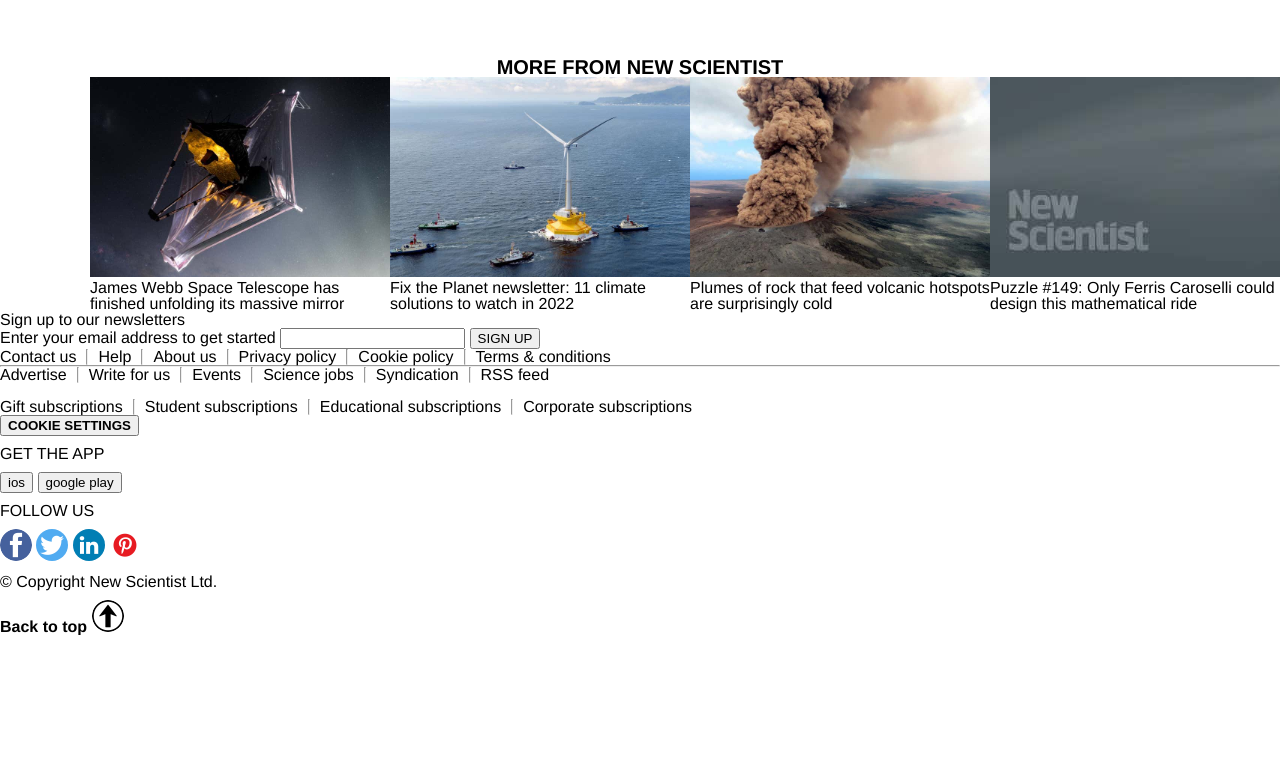
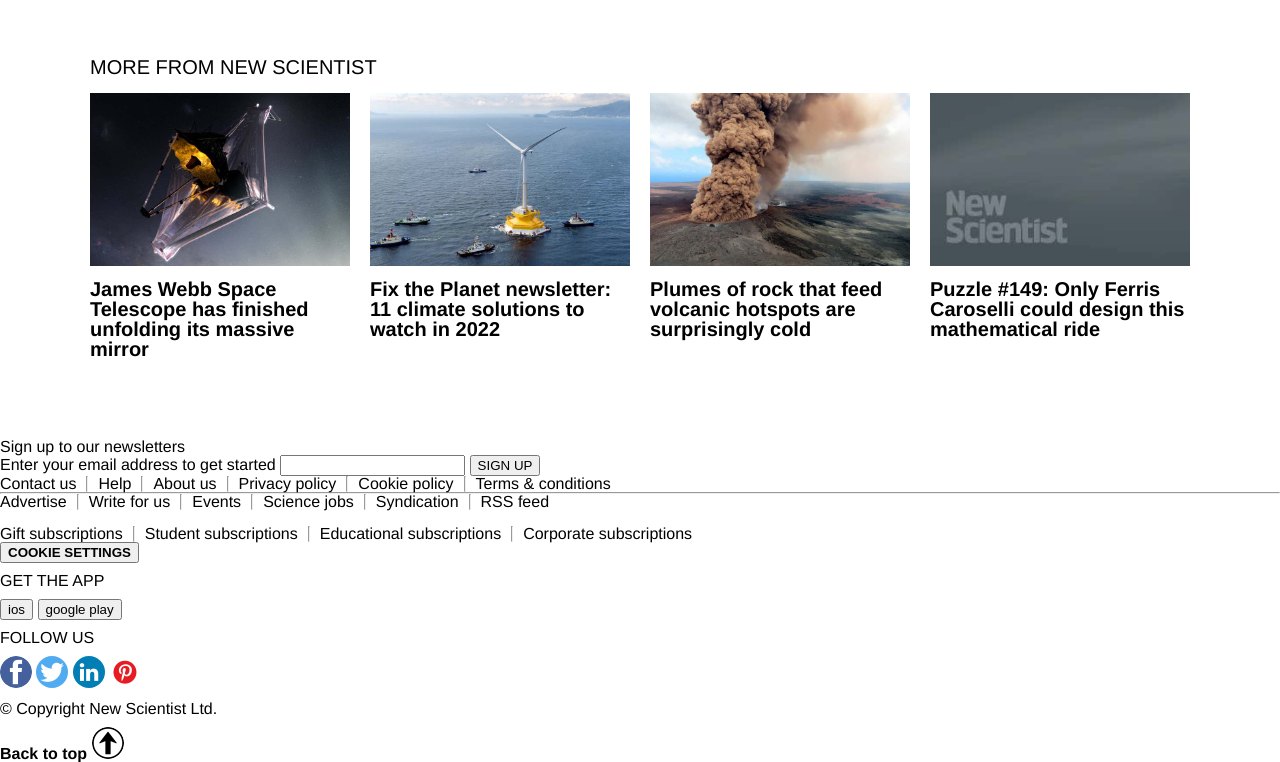
Before and after one commit to curly08/article-clone, a plain HTML site: page index.html in a window 1280 px wide. Shown: the part 2003-2765 px from the top of the page. Before the commit the page ends 2638 px from the top, so only its background shows below. Drawn offline with Linux system fonts and the light colour scheme.

Commit message:
Style 'more content' section

```diff
--- a/style.css
+++ b/style.css
@@ -310,21 +310,35 @@ body > aside {
 
 .more-content {
   max-width: 1100px;
-  margin: 30px auto 0 auto;
+  margin: 30px auto 80px auto;
 }
 
 .more-content > h1{
-  text-align: center;
   font-size: 20px;
-  font-weight: 600;
 }
 
 .content-thumbnail {
-  width: 300px;
+  max-width: 260px;
+}
+
+.articles h1 {
+  font-size: 20px;
+  font-weight: 700;
+  margin-top: 10px;
+}
+
+.articles a:hover {
+  color:rgb(0, 195, 255);
 }
 
 .articles {
   display: flex;
+  justify-content: space-between;
+  margin-top: 16px;
+}
+
+.articles a {
+  max-width: 260px;
 }
 
 /* Footer */
```
